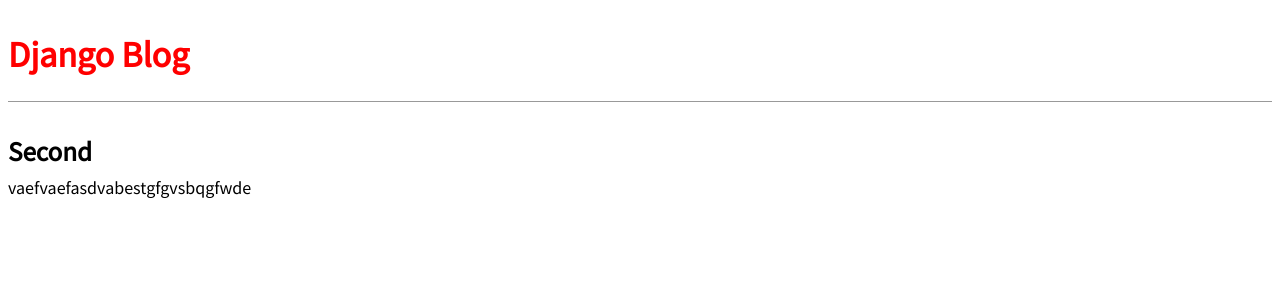
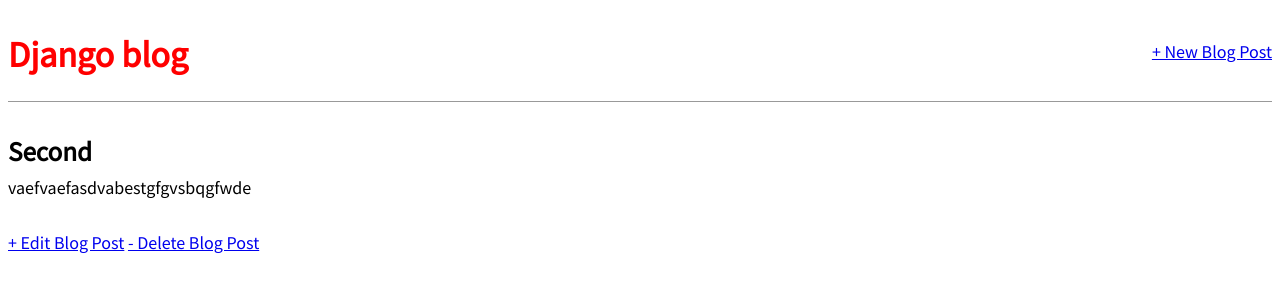
Before and after one commit to dkaushik95/django_learning_projects, a Django app: page /post/3/ in a window 1280 px wide. Shown: the top 300 px of the page. Run offline with Django 3.2, Linux system fonts and the light colour scheme; data comes from the database, SQL or seed files in the repository; both versions use the stored data as it was after the commit.

Commit message:
Chapter 6

```diff
--- a/blog/blog_app/models.py
+++ b/blog/blog_app/models.py
@@ -1,12 +1,15 @@
 from django.db import models
-
+from django.urls import reverse
 # Create your models here.
 
 
 class Post(models.Model):
-    author = models.ForeignKey('auth.User')
+    author = models.ForeignKey('auth.User',on_delete=models.CASCADE,)
     title = models.CharField(max_length=200)
     text = models.TextField()
 
+    def get_absolute_url(self):
+    	return reverse('post_list')
+
     def __str__(self):
         return self.title
--- a/blog/blog_app/templates/blog_app/base.html
+++ b/blog/blog_app/templates/blog_app/base.html
@@ -8,10 +8,15 @@
     <link rel="stylesheet" href="{% static 'css/base.css' %}">
 </head>
 <body>
-    <header>
-        <h1><a href="/">Django Blog</a></h1>
-    </header>
     <div class="container">
+        <header>
+            <div class="nav-left">
+                <h1><a href="/">Django blog</a></h1>
+            </div>
+            <div class="nav-right">
+                <a href="{% url 'post_new' %}">+ New Blog Post</a>
+            </div>
+        </header>
         {% block content %}
         {% endblock content %}
     </div>
--- a/blog/blog_app/templates/blog_app/post_detail.html
+++ b/blog/blog_app/templates/blog_app/post_detail.html
@@ -5,5 +5,6 @@
     <h2>{{ object.title }}</h2>
     <p>{{ object.text }}</p>
   </div>
-
+<a href='{% url "post_edit" post.pk %}'>+ Edit Blog Post</a>
+<a href="{% url 'post_delete' post.pk %}">- Delete Blog Post</a>
 {% endblock content %}
--- a/blog/blog_app/urls.py
+++ b/blog/blog_app/urls.py
@@ -1,7 +1,11 @@
 from django.conf.urls import url
-from . views import BlogDetailView, BlogListView
+from django.urls import path
+from . views import BlogDetailView, BlogListView, BlogCreateView, BlogUpdateView, BlogDeleteView
 
 urlpatterns = [
-    url(r'^$', BlogListView.as_view(), name='post_list'),
-    url(r'^post/(?P<pk>\d+)/$', BlogDetailView.as_view(), name='post_detail'),
+    path('', BlogListView.as_view(), name='post_list'),
+    path('post/<int:pk>/', BlogDetailView.as_view(), name='post_detail'),
+    path('post/new/', BlogCreateView.as_view(), name="post_new"),
+    path('post/<int:pk>/edit/', BlogUpdateView.as_view(), name="post_edit"),
+    path('post/<int:pk>/delete/', BlogDeleteView.as_view(), name="post_delete"),
 ]
--- a/blog/blog_app/views.py
+++ b/blog/blog_app/views.py
@@ -1,7 +1,9 @@
 from django.views.generic import ListView, DetailView
+from django.views.generic.edit import CreateView, UpdateView, DeleteView
+from django.urls import reverse_lazy
 
 from . models import Post
-# Create your views here.
+# Create your views here
 
 
 class BlogListView(ListView):
@@ -11,3 +13,18 @@
 class BlogDetailView(DetailView):
     model = Post
     template_name = 'blog_app/post_detail.html'
+
+class BlogCreateView(CreateView):
+	model = Post
+	template_name = 'blog_app/post_new.html'
+	fields = "__all__"
+
+class BlogUpdateView(UpdateView):
+	model = Post
+	template_name = "blog_app/post_edit.html"
+	fields = ["title", "text"]
+
+class BlogDeleteView(DeleteView):
+	model = Post
+	template_name = 'blog_app/post_delete.html'
+	success_url = reverse_lazy('post_list')
```
Also changed, not shown: blog/blog_app/templates/blog_app/post_delete.html (added, +10 -0 lines), blog/blog_app/templates/blog_app/post_edit.html (added, +9 -0 lines), blog/blog_app/templates/blog_app/post_new.html (added, +9 -0 lines), blog/db.sqlite3.
